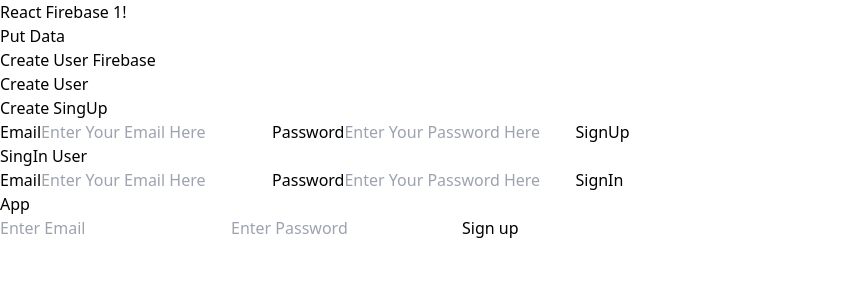
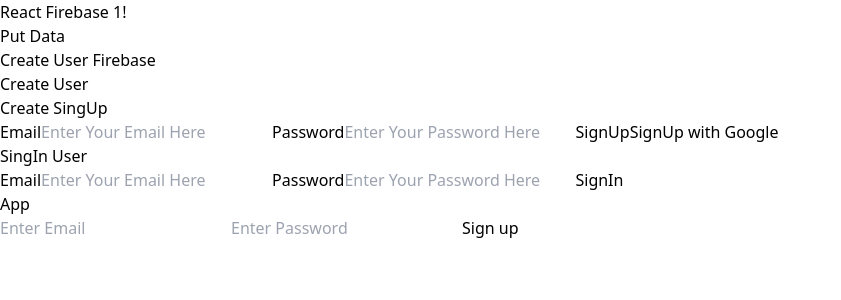
Before and after one commit to santajitpatra/firebase-app, a React (Vite) app: page / in a window 1280 px wide. Shown: the top 300 px of the page, without its empty margins (0-841 px from the left). Built offline with nearby package versions, Linux system fonts and the light colour scheme; no server answers.

Commit message:
feat : onAuthStateChanged
added onAuthStateChanged , logOut , googleAuth

```diff
--- a/src/App.jsx
+++ b/src/App.jsx
@@ -3,15 +3,56 @@
 import SignUp from "./pages/SignUp";
 import SignIn from "./pages/SignIn";
 import CreateUserAndPutData from "./components/CreateUserAndPutData";
+import { getAuth, onAuthStateChanged, signOut } from "firebase/auth";
+import { app } from "../firebase";
+import { useEffect, useState } from "react";
+
+const auth = getAuth(app);
 
 export default function App() {
+  const [user, setUser] = useState(null);
+
+  useEffect(() => {
+    onAuthStateChanged(auth, (user) => {
+      if (user) {
+        setUser(user);
+      } else {
+        console.log("you are logged out");
+        setUser(null);
+      }
+    });
+  }, []);
+
+  if (user === null) {
+    return (
+      <div>
+        <PutData />
+        <CreateUser />
+        <SignUp />
+        <SignIn />
+        <CreateUserAndPutData />
+      </div>
+    );
+  }
+
+
+
   return (
     <div>
-      <PutData />
-      <CreateUser/>
-      <SignUp/>
-      <SignIn/>
-      <CreateUserAndPutData/>
+      <h2>Hello {user.email}</h2>
+      <button onClick={() => signOut(auth)}>Logout</button>
     </div>
   );
+
+  // return (
+  //   <div>
+  //     <PutData />
+  //     <CreateUser />
+  //     <SignUp />
+  //     {/* <h2>Hello {user.email}</h2> */}
+  //     {/* <button onClick={() => signOut(auth)}>Logout</button> */}
+  //     <SignIn />
+  //     <CreateUserAndPutData />
+  //   </div>
+  // );
 }
--- a/src/pages/SignUp.jsx
+++ b/src/pages/SignUp.jsx
@@ -1,18 +1,27 @@
-import { getAuth, createUserWithEmailAndPassword } from "firebase/auth";
+import {
+  getAuth,
+  createUserWithEmailAndPassword,
+  GoogleAuthProvider,
+  signInWithPopup,
+} from "firebase/auth";
 import { app } from "../../firebase";
-import { useState } from 'react'
-
+import { useState } from "react";
 
 const auth = getAuth(app);
+const googleProvider = new GoogleAuthProvider();
 
 const SignUp = () => {
-  const [ email, setEmail ] = useState("");
-  const [ password, setPassword ] = useState("");
+  const [email, setEmail] = useState("");
+  const [password, setPassword] = useState("");
 
   const createUser = () => {
     createUserWithEmailAndPassword(auth, email, password).then(() =>
       alert("Successfully")
     );
+  };
+
+  const signInWithGoogle = () => {
+    signInWithPopup(auth, googleProvider);
   };
 
   return (
@@ -43,6 +52,12 @@
       >
         SignUp
       </button>
+      <button
+        className="bg-green-500 text-white w-44 h-10 rounded-md "
+        onClick={signInWithGoogle}
+      >
+        SignUp with Google
+      </button>
     </div>
   );
 };
```
